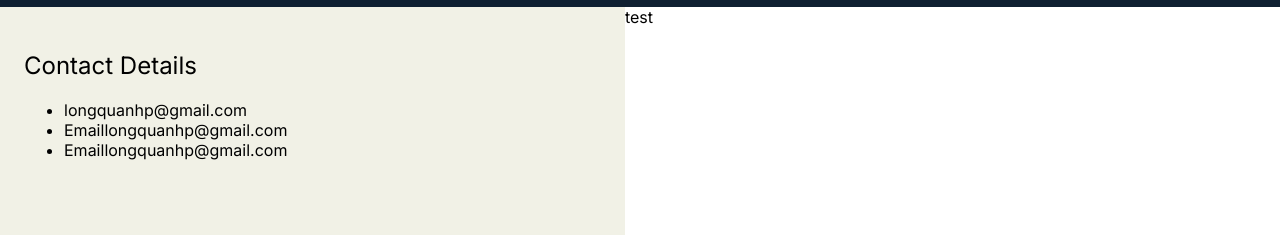
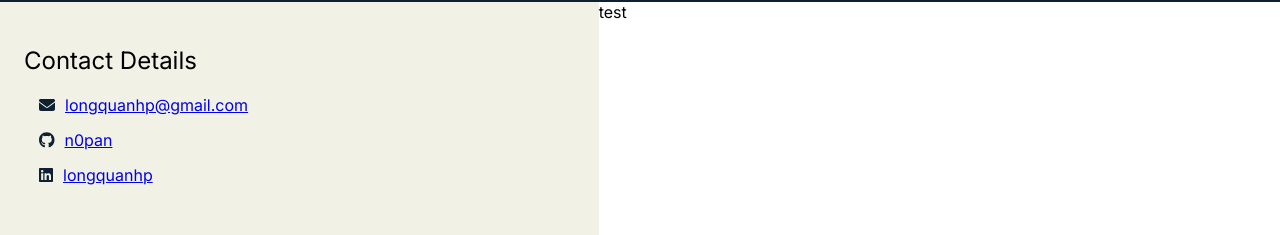
Before and after one commit to n0pan/long-quan, a Next.js app: page / in a window 1280 px wide. Shown: the part 286-521 px from the top of the page. Built offline with nearby package versions, Linux system fonts and the light colour scheme.

Commit message:
build: add icons and fix lint

```diff
--- a/package.json
+++ b/package.json
@@ -10,6 +10,8 @@
   },
   "dependencies": {
     "@fortawesome/fontawesome-svg-core": "^6.5.2",
+    "@fortawesome/free-brands-svg-icons": "^6.5.2",
+    "@fortawesome/free-solid-svg-icons": "^6.5.2",
     "@fortawesome/react-fontawesome": "^0.2.0",
     "next": "14.1.4",
     "react": "^18",
--- a/src/app/components/Panel.tsx
+++ b/src/app/components/Panel.tsx
@@ -3,23 +3,27 @@
 import React from "react";
 import styled from "styled-components";
 import { FontAwesomeIcon } from "@fortawesome/react-fontawesome";
+import { faEnvelope } from "@fortawesome/free-solid-svg-icons";
+import { faGithub, faLinkedin } from "@fortawesome/free-brands-svg-icons";
 
 export default function Panel() {
   return (
     <Aside>
       <h2>Contact Details</h2>
-      <ul>
+      <List>
         <li>
-          <FontAwesomeIcon icon="fa-solid fa-envelope" />
-          longquanhp@gmail.com
+          <StyledIcon icon={faEnvelope} />
+          <a href="mailto:longquanhp@gmail.com">longquanhp@gmail.com</a>
         </li>
         <li>
-          <span>Email</span>longquanhp@gmail.com
+          <StyledIcon icon={faGithub} />
+          <a href="https://github.com/n0pan">n0pan</a>
         </li>
         <li>
-          <span>Email</span>longquanhp@gmail.com
+          <StyledIcon icon={faLinkedin} />
+          <a href="https://www.linkedin.com/in/longquanhp/">longquanhp</a>
         </li>
-      </ul>
+      </List>
     </Aside>
   );
 }
@@ -29,3 +33,18 @@ const Aside = styled.aside`
   background-color: ${(props) => props.theme.panelBackground};
   padding: 24px;
 `;
+
+const StyledIcon = styled(FontAwesomeIcon)`
+  color: ${(props) => props.theme.background};
+  margin-right: 10px;
+`;
+
+const List = styled.ul`
+  list-style-type: none;
+  margin: 0;
+  padding: 0;
+  li {
+    margin-left: 15px;
+    margin-bottom: 15px;
+  }
+`;
--- a/src/app/components/ThemeSwitcher.tsx
+++ /dev/null
@@ -1,57 +0,0 @@
-import React from "react";
-import styled from "styled-components";
-
-import { ThemeEnum, ThemeName } from "../theme/theme";
-
-interface IThemeSwitcherProps {
-  onChange: (event: string) => void;
-  currentTheme: ThemeName;
-}
-
-function ThemeSwitcher({ onChange, currentTheme }: IThemeSwitcherProps) {
-  return (
-    <ButtonContainer>
-      <li>
-        <Button
-          isSelected={currentTheme === ThemeEnum.Light}
-          value={ThemeEnum.Light}
-          onClick={(event) => onChange(event.currentTarget.value)}
-        >
-          Light
-        </Button>
-      </li>
-      <li>
-        <Button
-          isSelected={currentTheme === ThemeEnum.Dark}
-          value={ThemeEnum.Dark}
-          onClick={(event) => onChange(event.currentTarget.value)}
-        >
-          Dark
-        </Button>
-      </li>
-    </ButtonContainer>
-  );
-}
-
-export default ThemeSwitcher;
-
-export const ButtonContainer = styled.ul`
-  list-style-type: none;
-  display: flex;
-  flex-direction: row;
-  justify-content: flex-end;
-`;
-
-type ButtonProps = {
-  isSelected: boolean;
-};
-
-export const Button = styled.button<ButtonProps>`
-  cursor: pointer;
-  background: transparent;
-  outline: transparent;
-  border: none;
-  color: ${(props) =>
-    props.isSelected ? props.theme.primary : props.theme.text};
-  font-size: inherit;
-`;
--- a/src/app/layout.tsx
+++ b/src/app/layout.tsx
@@ -1,3 +1,4 @@
+import React from "react";
 import type { Metadata } from "next";
 import { Inter } from "next/font/google";
 import StyledComponentsRegistry from "./lib/registry";
--- a/src/app/page.tsx
+++ b/src/app/page.tsx
@@ -1,7 +1,8 @@
 "use client";
 
-import { createGlobalStyle, ThemeProvider, styled } from "styled-components";
-import { darkTheme } from "./theme/theme";
+import React from "react";
+// import { createGlobalStyle, ThemeProvider, styled } from "styled-components";
+// import { darkTheme } from "./theme/theme";
 
 export default function Home() {
   return <div>test</div>;
```
Also changed, not shown: 1 other file (tests, documents, lock files or other folders).
